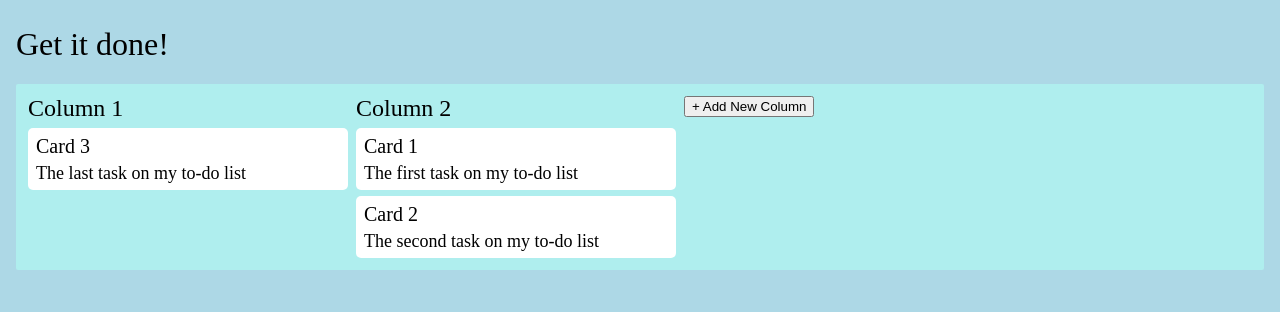
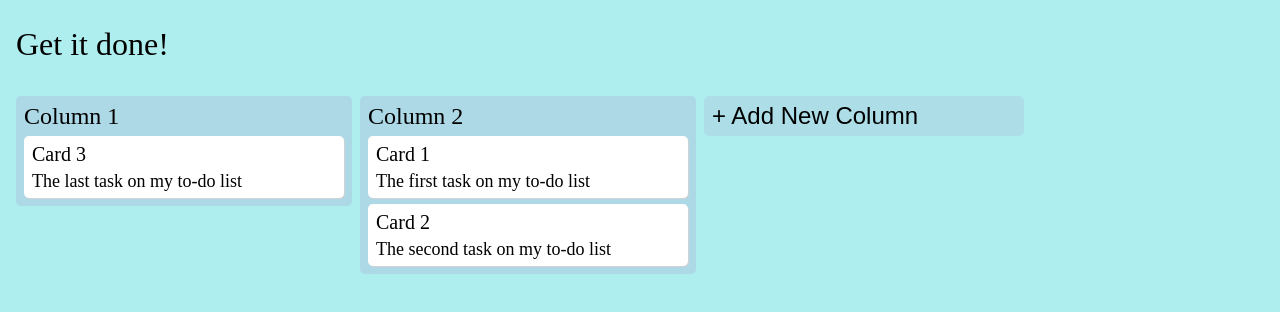
Before and after one commit to X-Fix/get-it-done, a React (Create React App) app: page / in a window 1280 px wide. Shown: the top 312 px of the page. Built offline with nearby package versions, Linux system fonts and the light colour scheme.

Commit message:
feat: tweak styles to mimic original better

```diff
--- a/src/App.css
+++ b/src/App.css
@@ -1,5 +1,5 @@
 .app {
-  background: lightblue;
+  background: paleturquoise;
   box-sizing: border-box;
   height: 100vh;
   padding: 1rem;
@@ -11,11 +11,24 @@
 }
 
 .app__column-list {
-  background: paleturquoise;
+  align-items: flex-start;
   border-radius: 2px;
   display: flex;
   flex-wrap: nowrap;
+  height: calc(100vh - 7rem);
   overflow-x: scroll;
   overflow-y: hidden;
-  padding: 0.75rem;
+  padding: 0.75rem 0;
 }
+
+.app__add-column-button {
+  background-color: rgba(173, 216, 230, 0.7);
+  border: none;
+  border-radius: 5px;
+  cursor: pointer;
+  font-size: 1.5rem;
+  line-height: 1;
+  min-width: 20rem;
+  padding: 0.5rem;
+  text-align: left;
+}
--- a/src/components/Card/Card.css
+++ b/src/components/Card/Card.css
@@ -1,7 +1,7 @@
 .card {
   background: white;
   border-radius: 5px;
-  box-shadow: 1px 1px 1px solid whitesmoke;
+  box-shadow: 1px 1px 1px lightgrey;
   padding: 0.5rem;
 }
 
--- a/src/components/Column/Column.css
+++ b/src/components/Column/Column.css
@@ -1,5 +1,8 @@
 .column {
+  background: lightblue;
+  border-radius: 5px;
   min-width: 20rem;
+  padding: 0.5rem;
 }
 
 .column:not(:last-child) {
@@ -8,9 +11,9 @@
 
 .column__label {
   font-size: 1.5rem;
-  margin-bottom: 0.5rem;
 }
 
 .column__cards-list {
   list-style-type: none;
+  margin-top: 0.5rem;
 }
```
